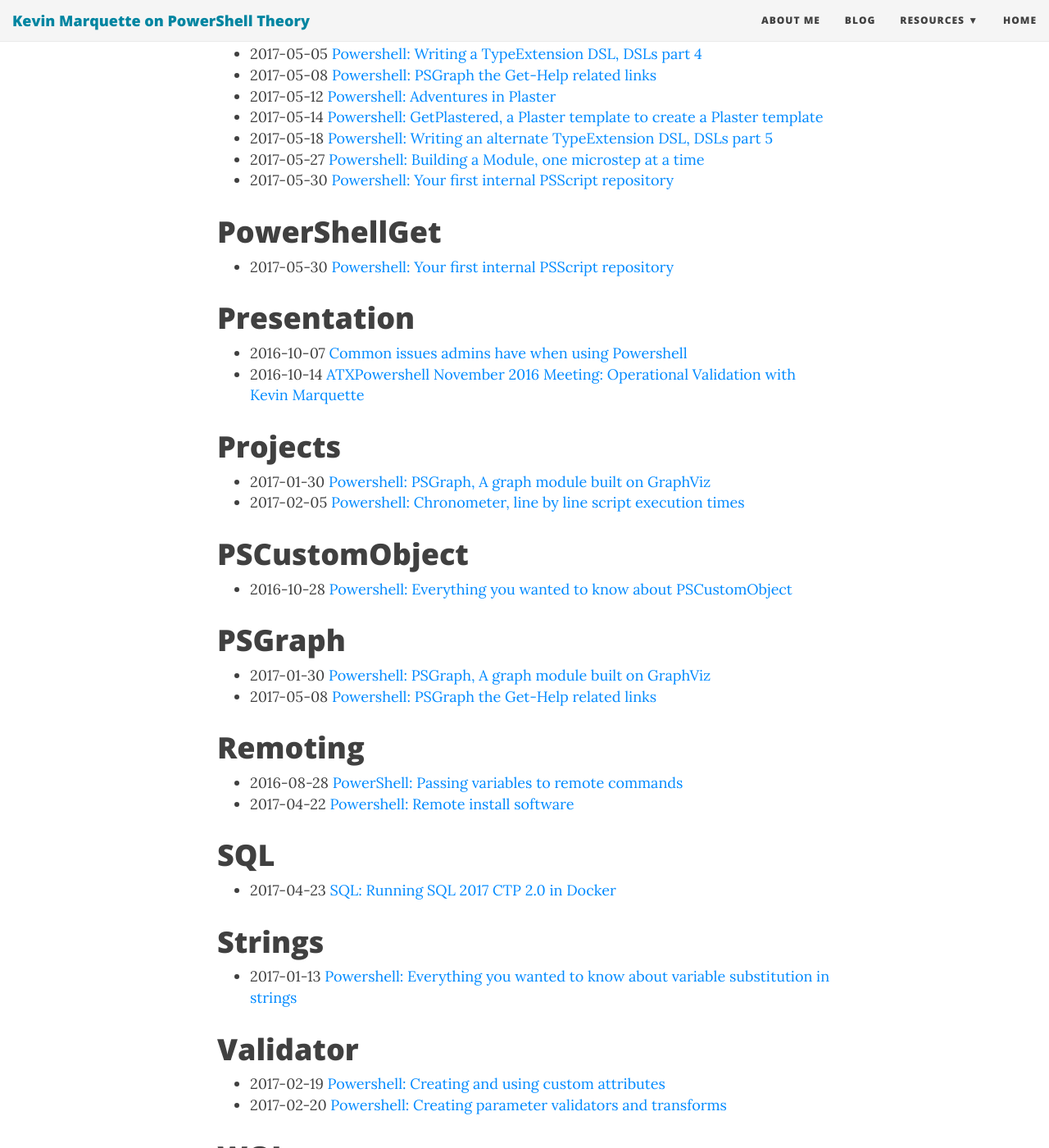
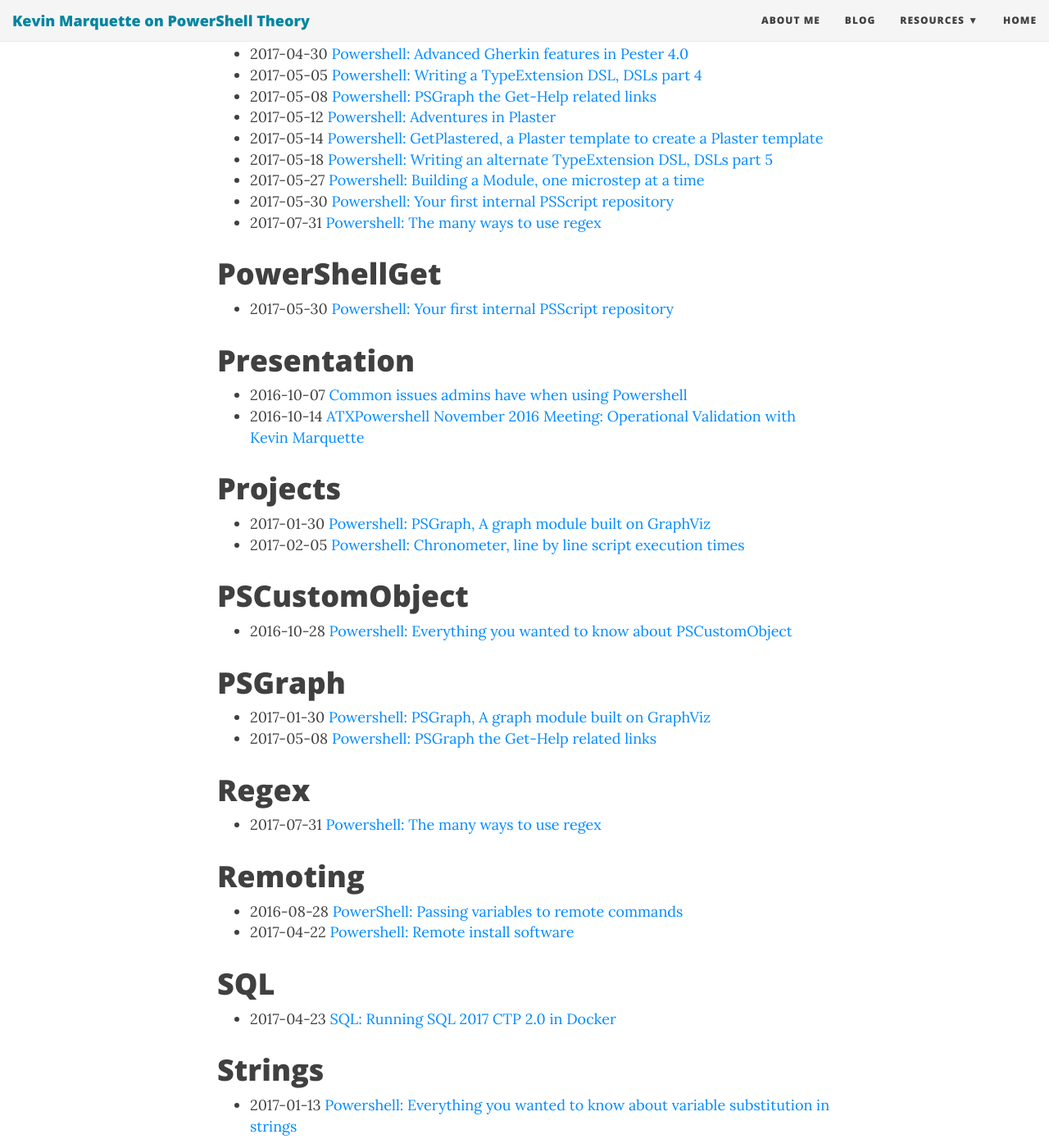
Before and after one commit to KevinMarquette/kevinmarquette.github.io, a Jekyll site: the page built from tags.md, in a window 1280 px wide and 1400 px high, scrolled down 4878 px. Shown: the whole window at 82% size. Built offline with Jekyll 4.4.1, drawn with Linux system fonts in a browser that asks for light colours; nearby versions of some CDN libraries.

Commit message:
Gernal publishing updates

```diff
--- a/tags.md
+++ b/tags.md
@@ -173,6 +173,7 @@
 * 2017-05-18 [Powershell: Writing an alternate TypeExtension DSL, DSLs part 5](/2017-05-18-Powershell-TypeExtension-DSL-part-5/?utm_source=blog&utm_medium=blog&utm_content=tags)
 * 2017-05-27 [Powershell: Building a Module, one microstep at a time](/2017-05-27-Powershell-module-building-basics/?utm_source=blog&utm_medium=blog&utm_content=tags)
 * 2017-05-30 [Powershell: Your first internal PSScript repository](/2017-05-30-Powershell-your-first-PSScript-repository/?utm_source=blog&utm_medium=blog&utm_content=tags)
+* 2017-07-31 [Powershell: The many ways to use regex](/2017-07-31-Powershell-regex-regular-expression/?utm_source=blog&utm_medium=blog&utm_content=tags)
 
 <a name='PowerShellGet'></a>
 # PowerShellGet
@@ -202,6 +203,11 @@
 * 2017-01-30 [Powershell: PSGraph, A graph module built on GraphViz](/2017-01-30-Powershell-PSGraph/?utm_source=blog&utm_medium=blog&utm_content=tags)
 * 2017-05-08 [Powershell: PSGraph the Get-Help related links](/2017-05-08-Powershell-PSGraph-get-help-related-links/?utm_source=blog&utm_medium=blog&utm_content=tags)
 
+<a name='Regex'></a>
+# Regex
+
+* 2017-07-31 [Powershell: The many ways to use regex](/2017-07-31-Powershell-regex-regular-expression/?utm_source=blog&utm_medium=blog&utm_content=tags)
+
 <a name='Remoting'></a>
 # Remoting
 
```
Also changed, not shown: _includes/recent-posts.md (+1 -1 lines), _posts/2017-07-31-Powershell-regex-regular-expression.md (+1 -0 lines), img/share-img/2017-07-31-Powershell-regex-regular-expression.png (added), 1 other file.
